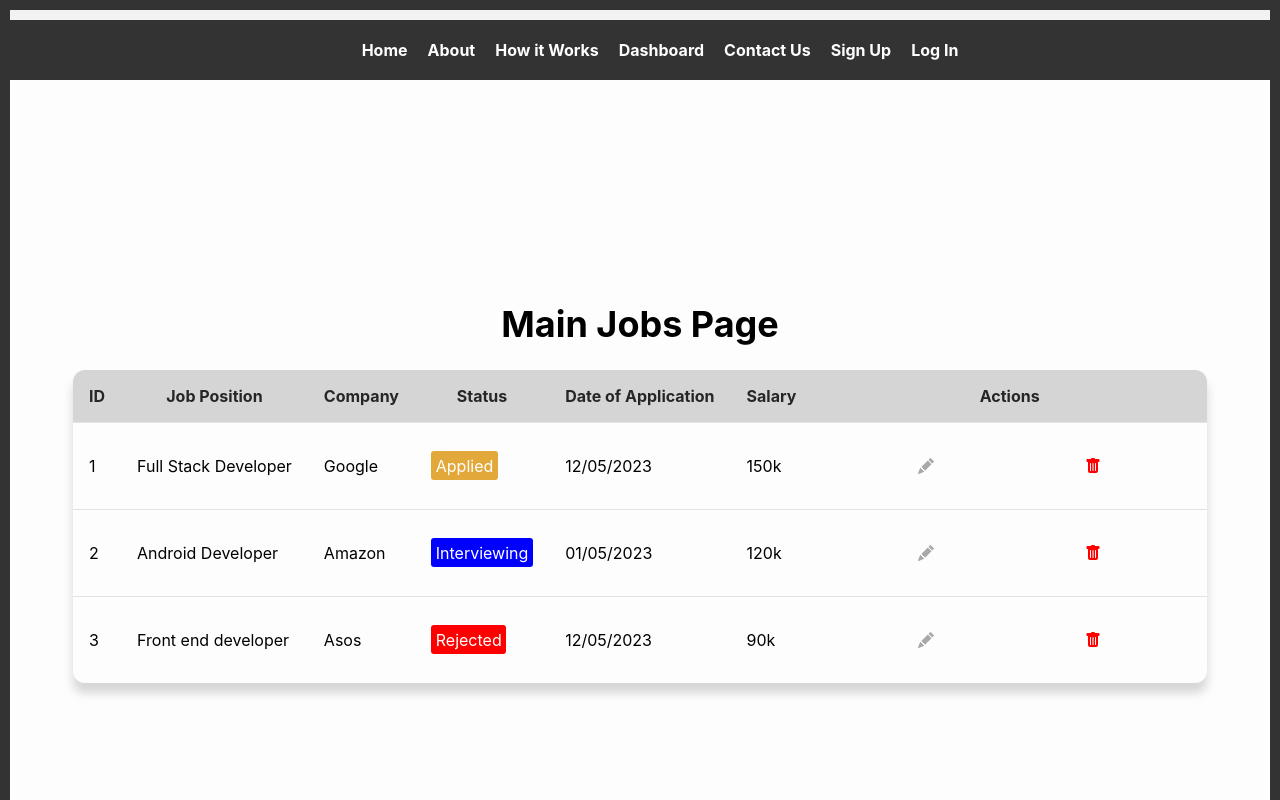
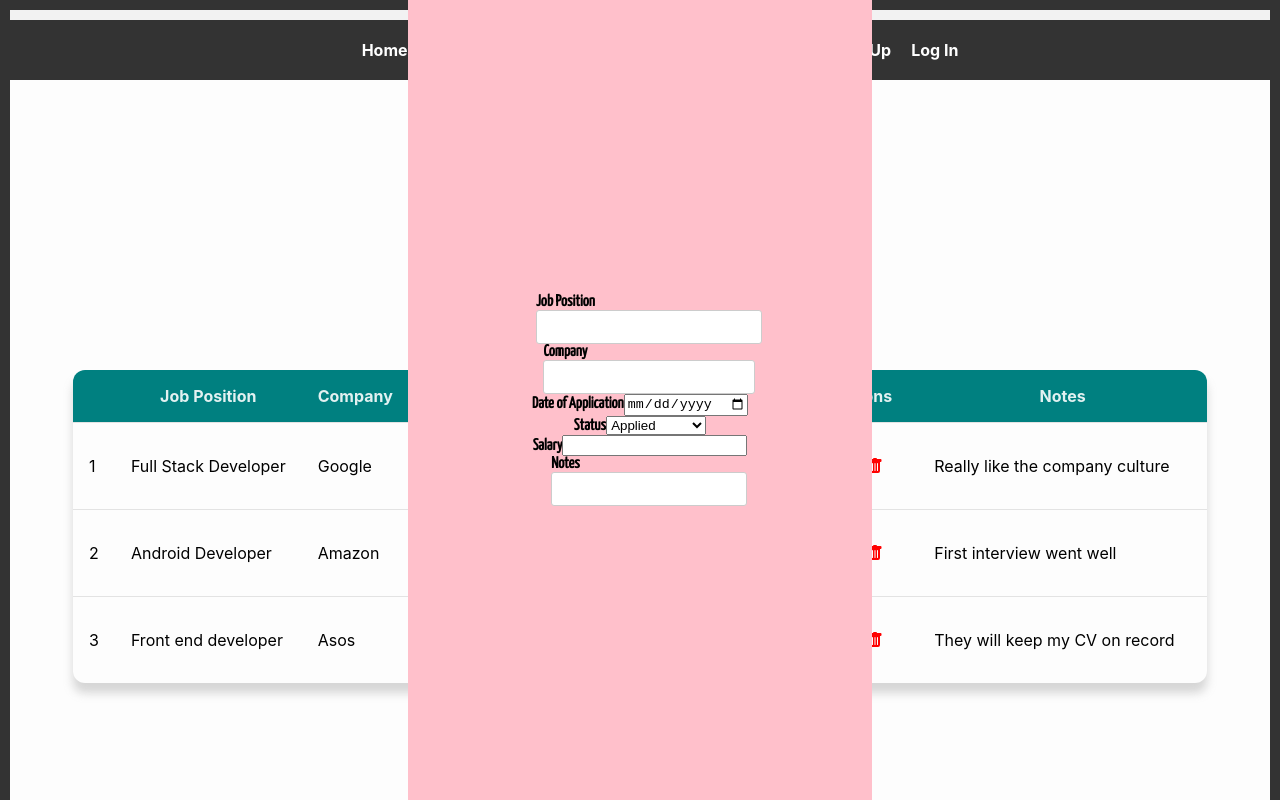
Before and after one commit to irina-sheveliova/CFG-Job-tracker, a React (Create React App) app in the folder client/: page /dashboard in a window 1280 px wide. Shown: the top 800 px of the page. Built offline with nearby package versions, Linux system fonts and the light colour scheme; a web font is replaced by a local one.

Commit message:
made progress with the modal

```diff
--- a/client/src/components/JobApplications/JobApplications.css
+++ b/client/src/components/JobApplications/JobApplications.css
@@ -6,23 +6,25 @@
 
 .applications_table {
   display: block;
-  overflow: hidden;
-  white-space: nowrap;
   width: 100em;
   max-width: 90%;
   margin: 0 auto;
   table-layout: auto;
   overflow-x: auto;
-  table-layout: fixed;
   border-collapse: collapse;
   box-shadow: 0px 10px 10px #cccccccb;
   border-radius: 12px;
+  overflow: hidden;
+  white-space: nowrap;
 
 }
 
 .applications_table thead {
-  background-color: #cccccccb;
+  /* background-color: #cccccccb; */
   color: #272626;
+  background-color: teal;
+  color: rgba(255, 255, 255, 0.886);
+
 }
 
 .applications_table th,
--- a/client/src/components/JobApplications/JobApplications.jsx
+++ b/client/src/components/JobApplications/JobApplications.jsx
@@ -8,7 +8,7 @@ import { BsFillTrashFill, BsFillPencilFill } from "react-icons/bs";
 
 function JobApplications() {
 
-    const [data, setData] = useState([]);
+    // const [data, setData] = useState([]);
 
     return (
         <React.Fragment>
@@ -16,13 +16,14 @@ function JobApplications() {
                 <table className="applications_table">
                     <thead>
                         <tr>
-                            <th>ID</th>
+                            <th></th>
                             <th>Job Position</th>
                             <th>Company</th>
-                            <th>Status</th>
                             <th>Date of Application</th>
                             <th>Salary</th>
-                            <th className="fill-out">Actions</th>
+                            <th>Status</th>
+                            <th >Actions</th>
+                            <th className="fill-out">Notes</th>
                         </tr>
                     </thead>
                     <tbody>
@@ -31,44 +32,50 @@ function JobApplications() {
                             <td>1 </td>
                             <td> Full Stack Developer </td>
                             <td> Google</td>
+
+                            <td> 08/05/2023</td>
+                            <td> 150k</td>
                             <td>
                                 <span className="label label-applied"> Applied </span>
                             </td>
-                            <td> 12/05/2023</td>
-                            <td> 150k</td>
                             <td >
                                 <span className="table-actions" ><BsFillPencilFill className="edit-button" /><BsFillTrashFill className='delete-button' />
                                 </span>
                             </td>
+                            <td> Really like the company culture</td>
                         </tr>
 
                         <tr>
                             <td>2 </td>
                             <td> Android Developer </td>
                             <td> Amazon</td>
+
+                            <td> 01/05/2023</td>
+                            <td> 120k</td>
                             <td>
                                 <span className="label label-interviewing"> Interviewing </span>
                             </td>
-                            <td> 01/05/2023</td>
-                            <td> 120k</td>
                             <td>
                                 <span className="table-actions">
                                     <BsFillPencilFill className="edit-button" /> <BsFillTrashFill className='delete-button' /></span>
                             </td>
+                            <td> First interview went well</td>
                         </tr>
                         <tr>
                             <td>3 </td>
                             <td> Front end developer </td>
                             <td> Asos</td>
+
+                            <td> 20/04/2023</td>
+                            <td> 90k</td>
                             <td>
                                 <span className="label label-rejected"> Rejected </span>
                             </td>
-                            <td> 12/05/2023</td>
-                            <td> 90k</td>
                             <td>
                                 <span className="table-actions"><BsFillPencilFill className="edit-button" /><BsFillTrashFill className='delete-button' />
                                 </span>
                             </td>
+                            <td> They will keep my CV on record</td>
                         </tr>
                     </tbody>
                 </table>
--- a/client/src/components/JobApplications/JobsIndex.jsx
+++ b/client/src/components/JobApplications/JobsIndex.jsx
@@ -5,7 +5,7 @@ import Modal from './Modal.jsx';
 function JobsIndex() {
     return (
         <div className="index-div">
-            <h1>Main Jobs Page</h1>
+            <h1>My Job Applications</h1>
             <JobApplications />
             <Modal />
         </div>
--- a/client/src/components/JobApplications/Modal.css
+++ b/client/src/components/JobApplications/Modal.css
@@ -1,24 +1,25 @@
-/* .m-container {
+.m-container {
     width: 100%;
     height: 100%;
     display: flex;
     align-items: center;
     position: fixed;
     z-index: 1;
+    top: 0;
     left: 0;
-    top: 0;
-    background-color: light gray;
     justify-content: center;
+    /* background-color: white; */
 
 }
+
 
 .modal {
     border-radius: 4px;
     padding: 2rem;
-    background-color: white;
+    background-color: pink;
     width: 25em;
     -webkit-border-radius: 4px;
     -moz-border-radius: 4px;
     -ms-border-radius: 4px;
     -o-border-radius: 4px;
-} */
+}
--- a/client/src/components/JobApplications/Modal.jsx
+++ b/client/src/components/JobApplications/Modal.jsx
@@ -7,11 +7,43 @@ function JobModal() {
         <div className="m-container">
             <div className="modal">
 
+                <form>
+                    <div>
+                        <label htmlFor="job_position">Job Position</label>
+                        <input type="text" name="job_position" />
+                    </div>
+                    <div>
+                        <label htmlFor="company"> Company</label>
+                        <input type="text" name="company" />
+                    </div>
+                    <div>
+                        <label htmlFor="doa"> Date of Application</label>
+                        <input type="date" name="doa" />
+                    </div>
+
+                    <div>
+                        <label htmlFor="status"> Status</label>
+                        {/* <input name="status" /> */}
+                        <select name="status">
+                            <option value="applied">Applied</option>
+                            <option value="no-applied">Not Applied</option>
+                            <option value="Applied">Interviewings</option>
+                        </select>
+                    </div>
+                    <div>
+
+                        <label htmlFor="salary"> Salary</label>
+                        <input name="salary" />
+                    </div>
+                    <div>
+
+                        <label htmlFor="notes"> Notes</label>
+                        <input type="text" name="notes" />
+                    </div>
+
+                </form>
             </div>
-
-
         </div>
-
 
     )
 };
```
